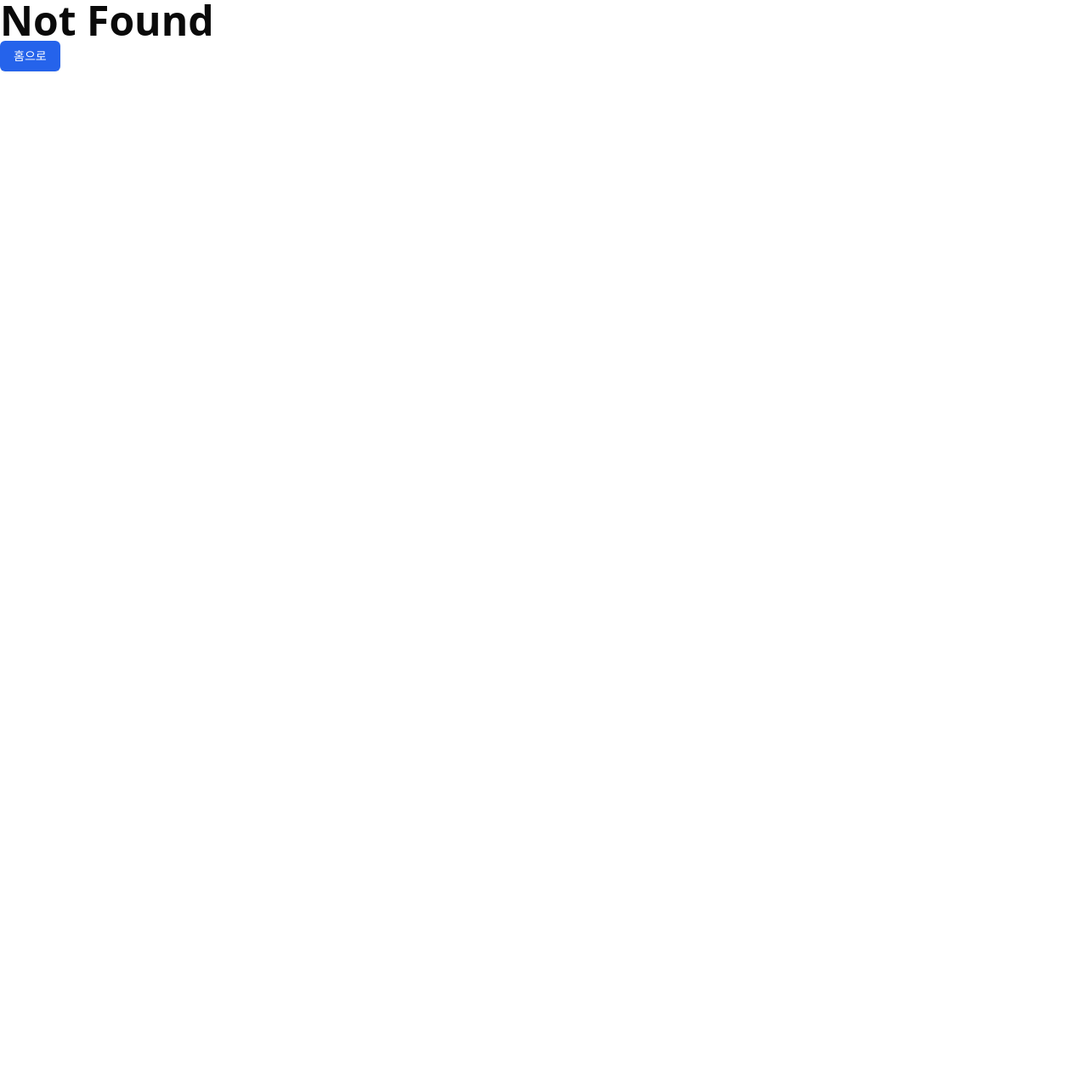
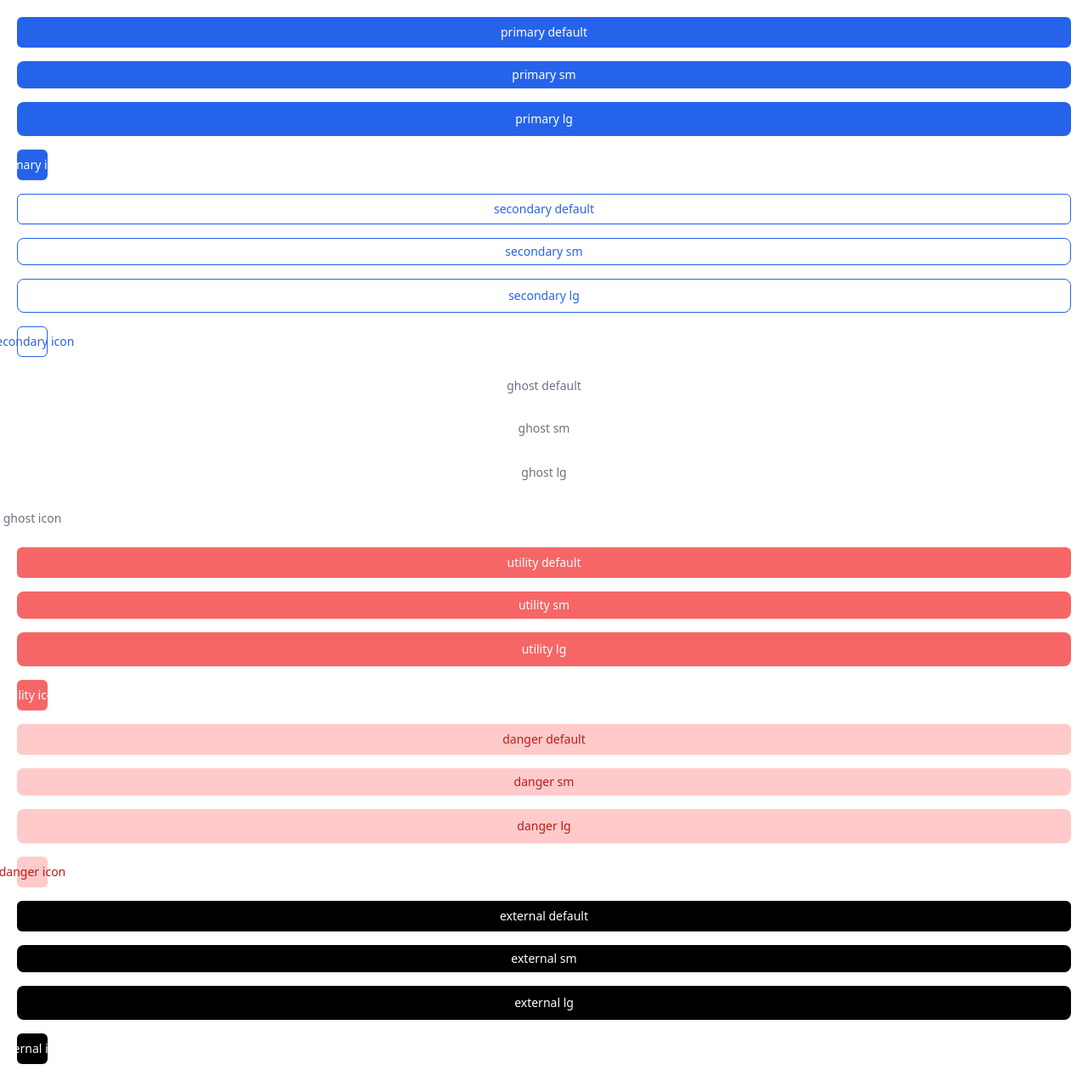
Before and after one commit to pigpgw/portfolio-cms, a React (Vite) app in the folder frontend/: page /test-button in a window 1280 px wide. Before the commit this address had no page. Shown: the whole page at 85% size. Before the commit the page ends 800 px from the top, so only its background shows below. Built offline with nearby package versions, Linux system fonts and the light colour scheme.

Commit message:
feat/#11 : 버튼 테스트 페이지인 ButtonShowcasePage를 추가한다

```diff
--- /dev/null
+++ b/frontend/src/page/ButtonShowcasePage.tsx
@@ -0,0 +1,91 @@
+import { Button } from '@/components/ui/button'; // 경로 맞게 조정
+
+export const ButtonShowcasePage = () => {
+  return (
+    <div style={{ padding: 20, display: 'flex', flexDirection: 'column', gap: 16 }}>
+      {/* primary */}
+      <Button variant="primary" size="default">
+        primary default
+      </Button>
+      <Button variant="primary" size="sm">
+        primary sm
+      </Button>
+      <Button variant="primary" size="lg">
+        primary lg
+      </Button>
+      <Button variant="primary" size="icon">
+        primary icon
+      </Button>
+
+      {/* secondary */}
+      <Button variant="secondary" size="default">
+        secondary default
+      </Button>
+      <Button variant="secondary" size="sm">
+        secondary sm
+      </Button>
+      <Button variant="secondary" size="lg">
+        secondary lg
+      </Button>
+      <Button variant="secondary" size="icon">
+        secondary icon
+      </Button>
+
+      {/* ghost */}
+      <Button variant="ghost" size="default">
+        ghost default
+      </Button>
+      <Button variant="ghost" size="sm">
+        ghost sm
+      </Button>
+      <Button variant="ghost" size="lg">
+        ghost lg
+      </Button>
+      <Button variant="ghost" size="icon">
+        ghost icon
+      </Button>
+
+      {/* utility */}
+      <Button variant="utility" size="default">
+        utility default
+      </Button>
+      <Button variant="utility" size="sm">
+        utility sm
+      </Button>
+      <Button variant="utility" size="lg">
+        utility lg
+      </Button>
+      <Button variant="utility" size="icon">
+        utility icon
+      </Button>
+
+      {/* danger */}
+      <Button variant="danger" size="default">
+        danger default
+      </Button>
+      <Button variant="danger" size="sm">
+        danger sm
+      </Button>
+      <Button variant="danger" size="lg">
+        danger lg
+      </Button>
+      <Button variant="danger" size="icon">
+        danger icon
+      </Button>
+
+      {/* external */}
+      <Button variant="external" size="default">
+        external default
+      </Button>
+      <Button variant="external" size="sm">
+        external sm
+      </Button>
+      <Button variant="external" size="lg">
+        external lg
+      </Button>
+      <Button variant="external" size="icon">
+        external icon
+      </Button>
+    </div>
+  );
+};
--- a/frontend/src/routes/AppRouter.tsx
+++ b/frontend/src/routes/AppRouter.tsx
@@ -2,10 +2,12 @@ import { createBrowserRouter } from 'react-router-dom';
 import { MainPage } from '@/page/MainPage';
 import { NotFoundPage } from '@/page/NotFoundPage';
 import { TypographyShowcasePage } from '@/page/TypographyShowcasePage';
+import { ButtonShowcasePage } from '@/page/ButtonShowcasePage';
 
 export const AppRouter = createBrowserRouter([
   { path: '/', Component: MainPage },
   { path: 'test-typography', Component: TypographyShowcasePage },
+  { path: 'test-button', Component: ButtonShowcasePage },
   {
     path: '*',
     Component: NotFoundPage,
```
